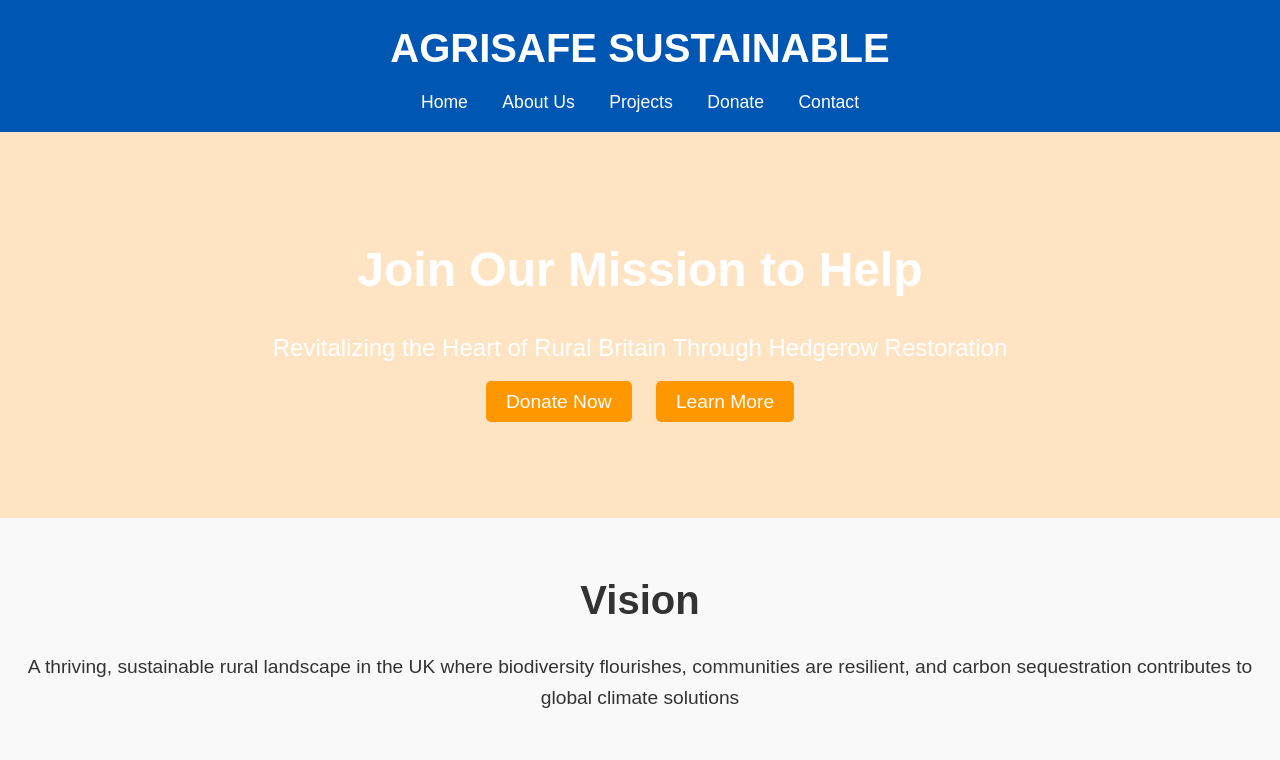
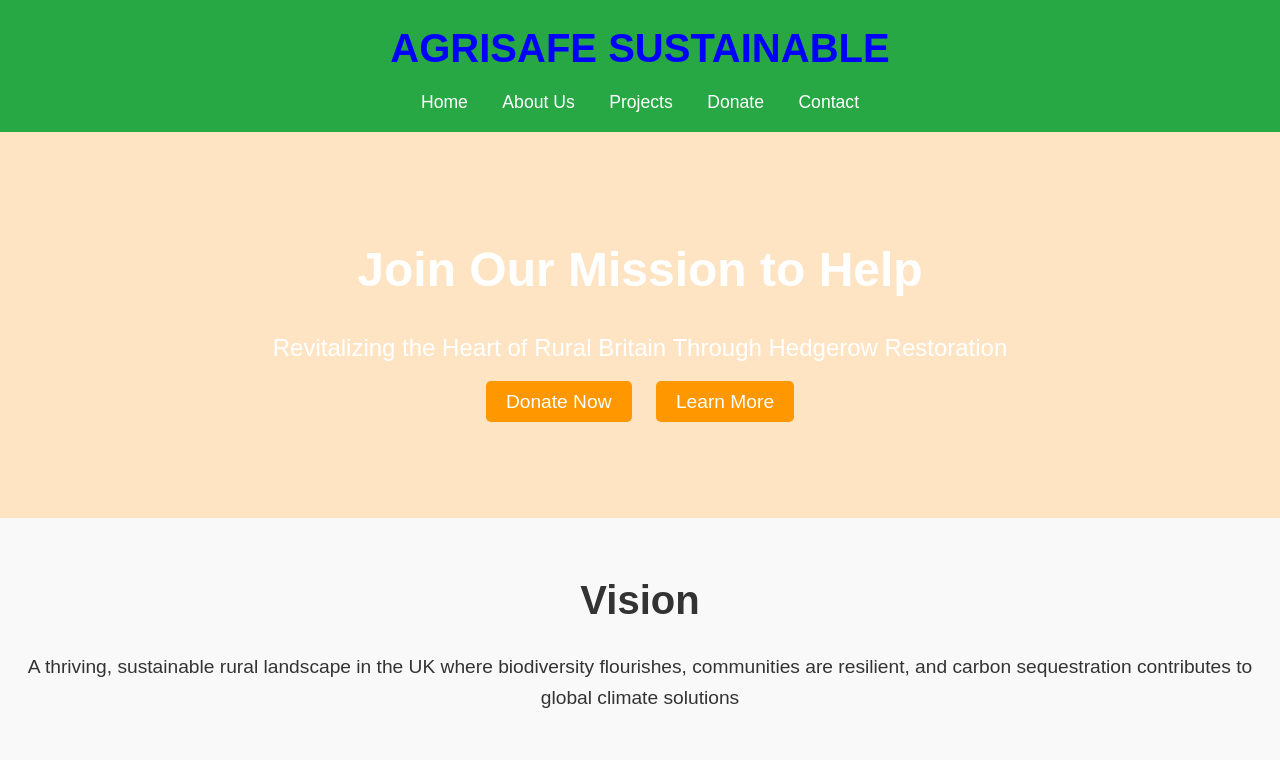
Before and after one commit to blezdplace/blezdplace.github.io, a plain HTML site: page index.html in a window 1280 px wide. Shown: the top 760 px of the page. Drawn offline with Linux system fonts and the light colour scheme; grey boxes are pictures that could not be loaded.

Commit message:
Update style.css

```diff
--- a/style.css
+++ b/style.css
@@ -13,8 +13,8 @@ body {
 
 /* Header */
 header {
-    background-color: #0056b3;
-    color: white;
+    background-color: #28a745;
+    color: blue;
     padding: 1rem;
     text-align: center;
 }
```
